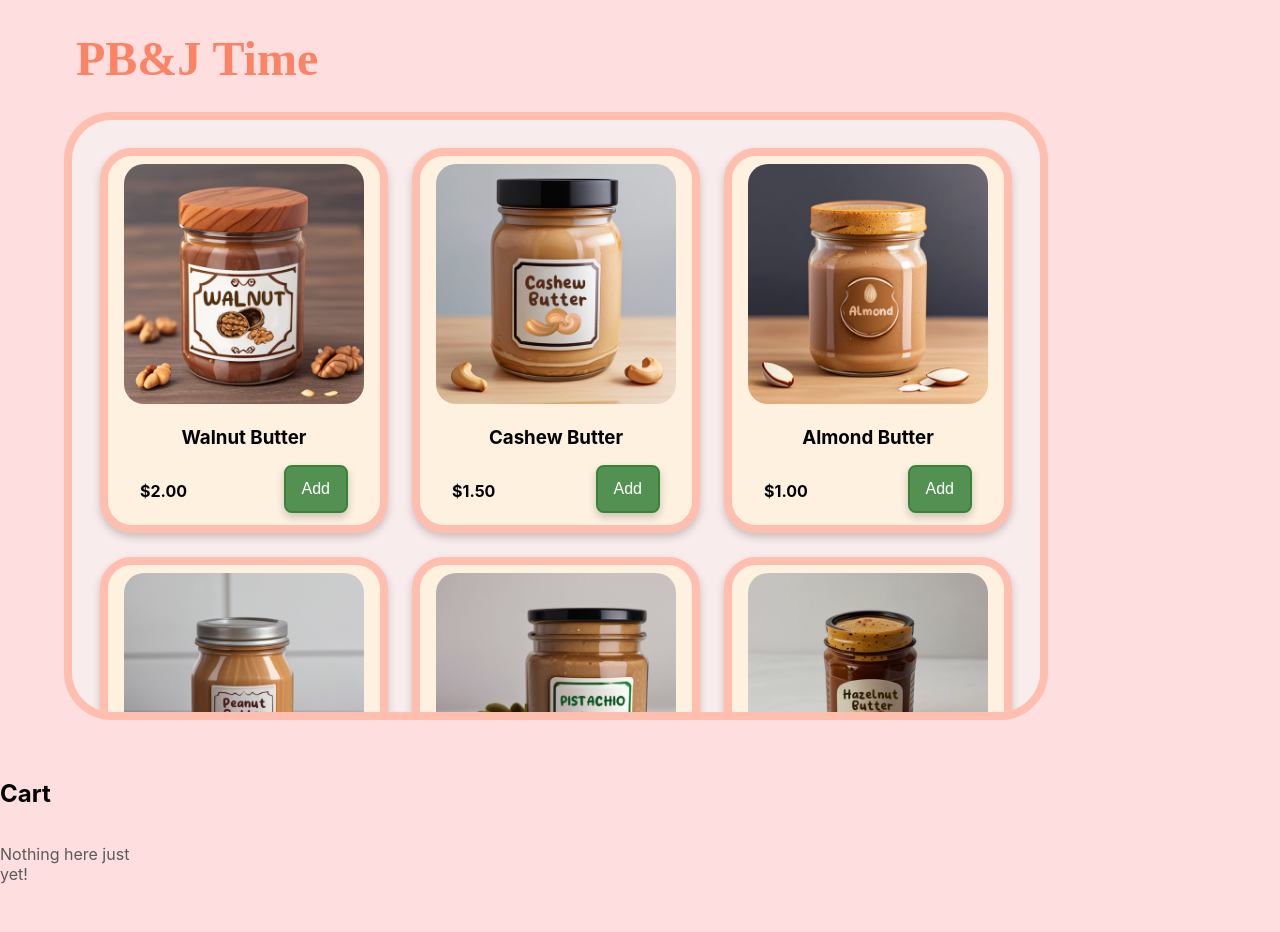
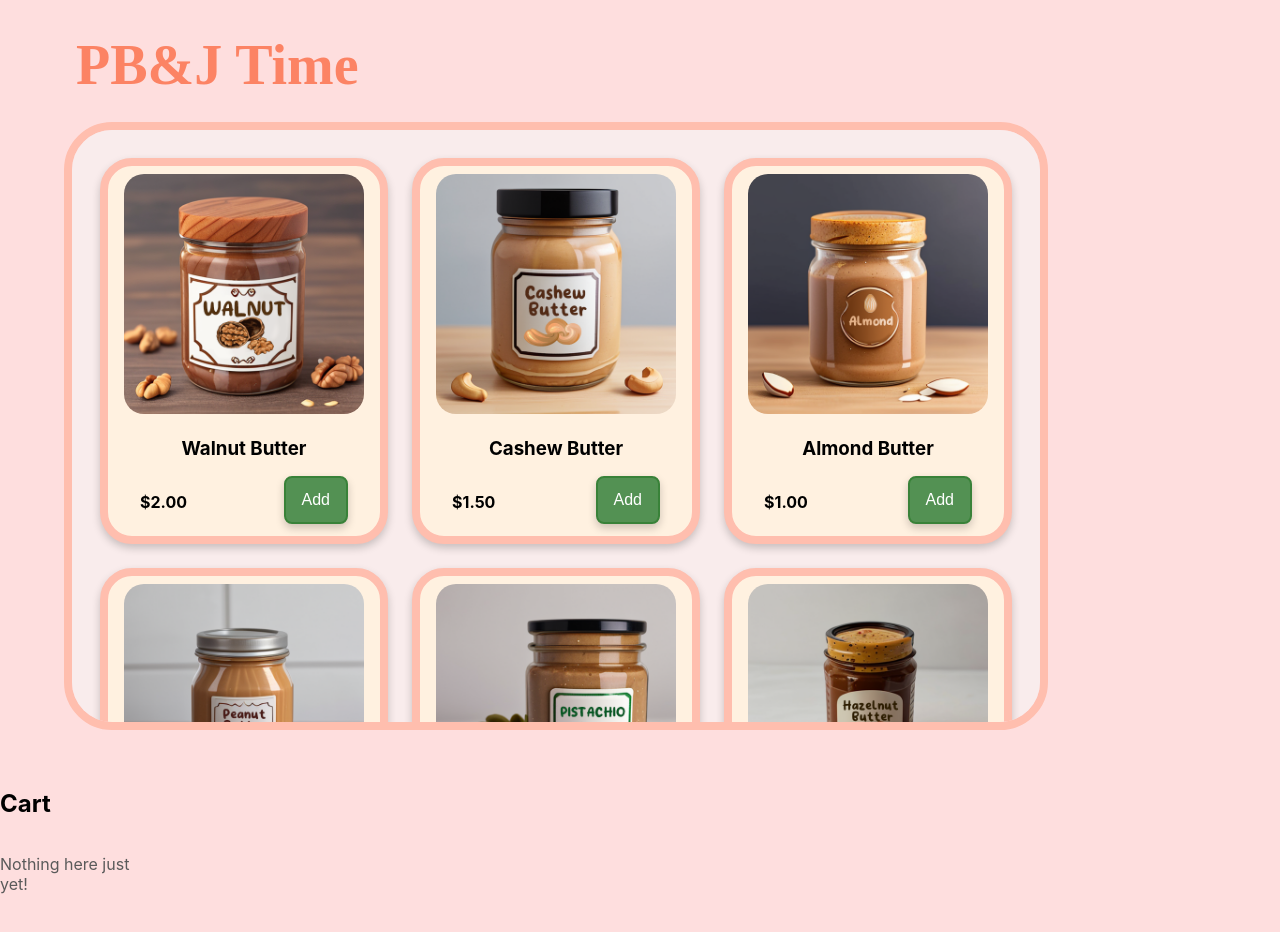
Before and after one commit to prlakshm/pbj-time, a React (Create React App) app: page / in a window 1280 px wide. Shown: the top 932 px of the page. Built offline with nearby package versions, Linux system fonts and the light colour scheme; a web font is replaced by a local one.

Commit message:
Fix: colors scroll bar

```diff
--- a/src/styles/App.css
+++ b/src/styles/App.css
@@ -19,7 +19,7 @@ body {
 
 h1 {
     font-family: "DynaPuff";
-    font-size: 3rem;
+    font-size: 3.5rem;
     line-height: 2.5rem;
     font-weight: bold;
     color: #fc8364;
@@ -39,14 +39,15 @@ h1 {
 
 /* Styles for the scrollbar track */
 .sandwitch-items::-webkit-scrollbar {
-    background-color: #f1f1f1; /* Change the background color */
+    background-color: rgb(255, 250, 243); /* Change the background color */
     border-radius: 1rem;
     scrollbar-width: auto;
+    box-shadow: inset 0 0 5px rgba(0, 0, 0, 0.2);
   }
 
   /* Styles for the scrollbar handle */
   .sandwitch-items::-webkit-scrollbar-thumb {
-    background-color: #c9c9c9; /* Change the color of the scrollbar handle */
+    background-color: #ffd5ca; /* Change the color of the scrollbar handle */
     border-radius: 1rem;
   }
 
```
